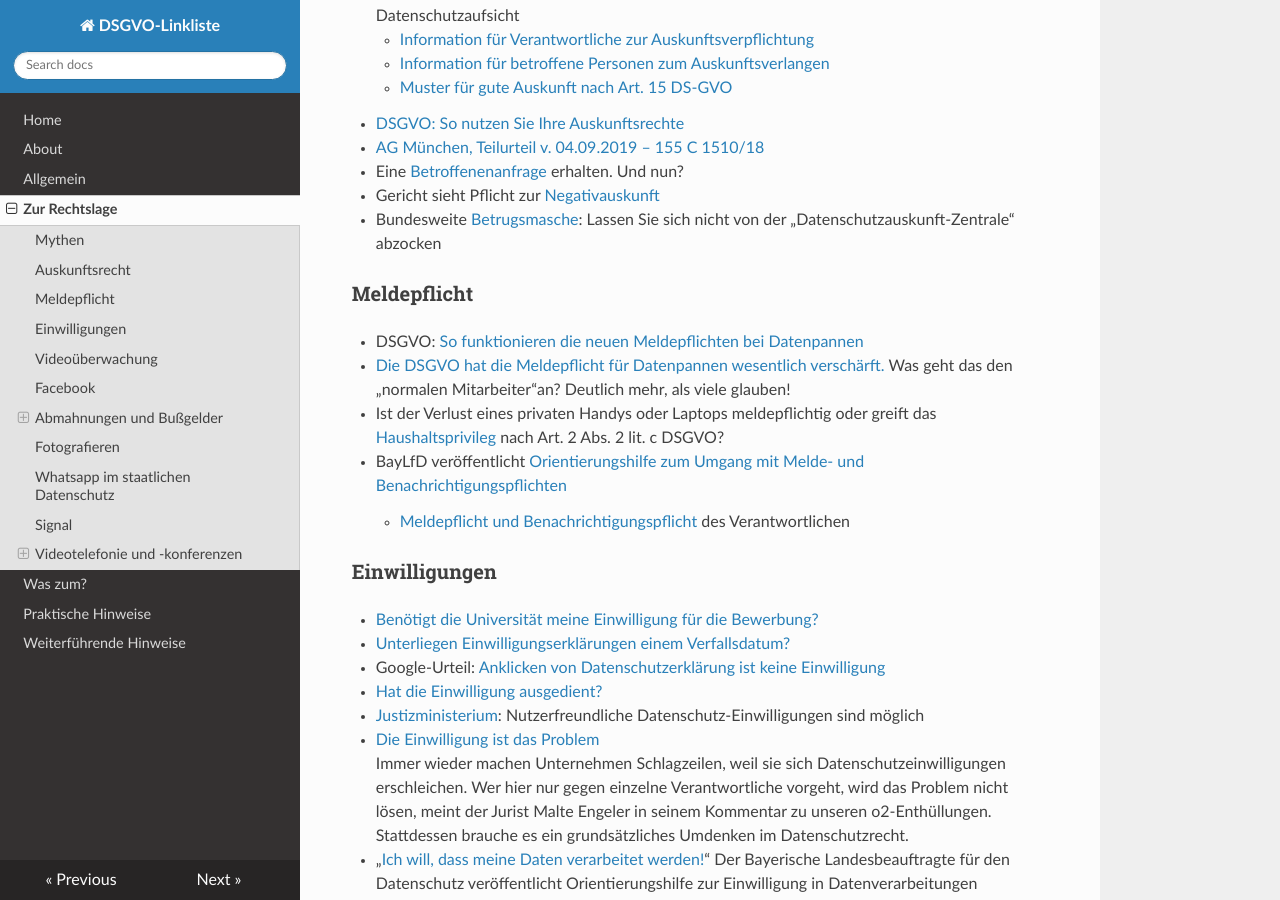
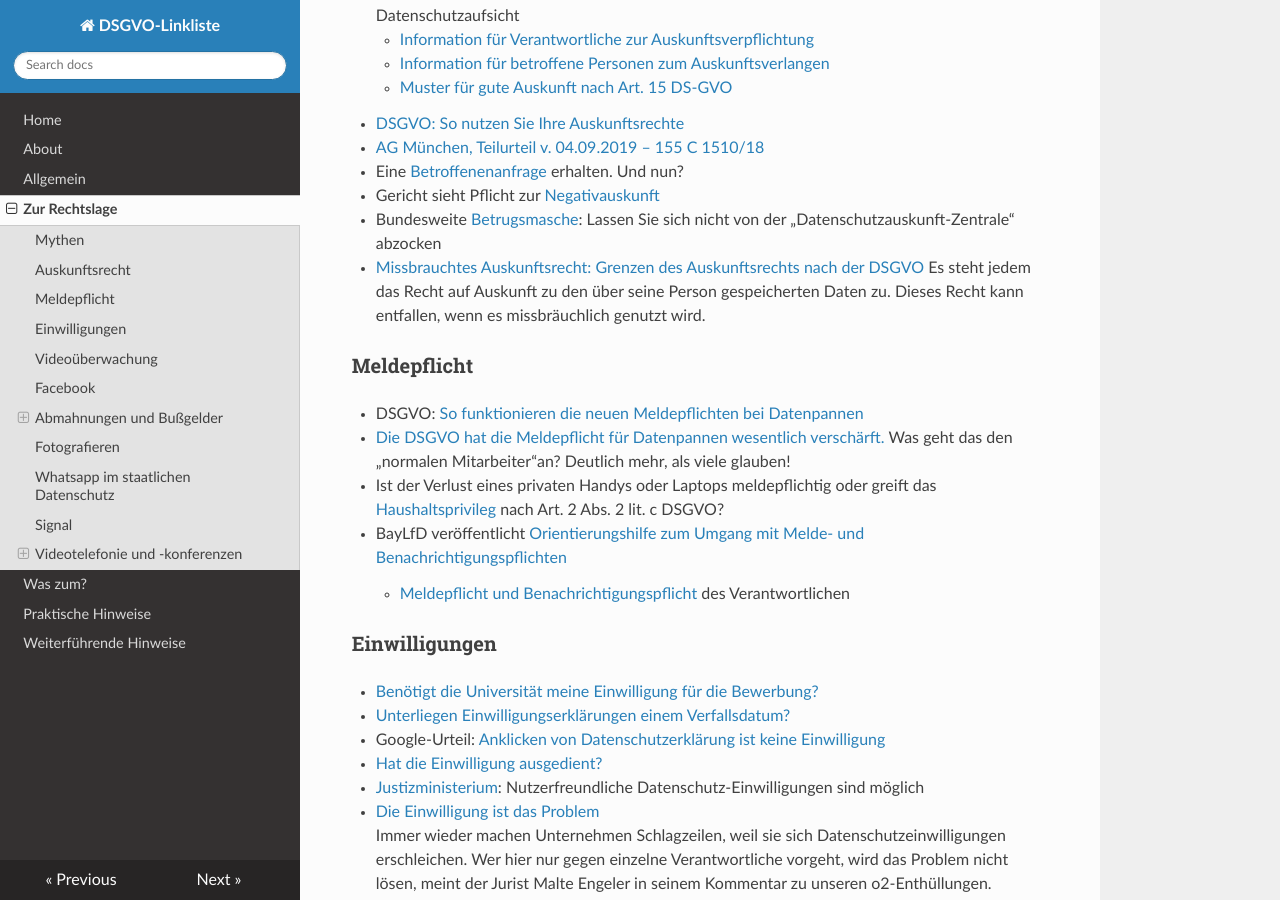
Before and after one commit to jrselzer/DSGVO-Linkliste, an MkDocs documentation site: the page built from docs/Zur_Rechtslage.md, in a window 1280 px wide and 900 px high, scrolled down 1559 px. Built offline with MkDocs 1.6.1, drawn with Linux system fonts in a browser that asks for light colours; nearby versions of some CDN libraries.

Commit message:
Update Zur_Rechtslage.md

```diff
--- a/docs/Zur_Rechtslage.md
+++ b/docs/Zur_Rechtslage.md
@@ -52,6 +52,7 @@ Zur Rechtslage
 * Eine [Betroffenenanfrage](https://www.adorgasolutions.de/betroffenenrechte-recht-auf-auskunft/) erhalten. Und nun?
 * Gericht sieht Pflicht zur [Negativauskunft](https://www.dr-datenschutz.de/gericht-sieht-pflicht-zur-negativauskunft/)
 * Bundesweite [Betrugsmasche](http://www.spiegel.de/netzwelt/web/dsgvo-betrug-fax-der-datenschutzauskunft-zentrale-einfach-ignorieren-a-1231282.html): Lassen Sie sich nicht von der „Datenschutzauskunft-Zentrale“ abzocken
+* [Missbrauchtes Auskunftsrecht: Grenzen des Auskunftsrechts nach der DSGVO](https://www.heise.de/hintergrund/Missbrauchtes-Auskunftsrecht-Grenzen-des-Auskunftsrechts-nach-der-DSGVO-7203394.html?seite=all) Es steht jedem das Recht auf Auskunft zu den über seine Person gespeicherten Daten zu. Dieses Recht kann entfallen, wenn es missbräuchlich genutzt wird.
 ### Meldepflicht
 * DSGVO: [So funktionieren die neuen Meldepflichten bei Datenpannen](https://www.heise.de/hintergrund/DSGVO-So-funktionieren-die-neuen-Meldepflichten-bei-Datenpannen-4426089.html)
 * [Die DSGVO hat die Meldepflicht für Datenpannen wesentlich verschärft.](https://www.althammer-kill.de/files/ak/content/publications/AK-Kundenmagazin_2019-02.pdf) Was geht das den „normalen Mitarbeiter“an? Deutlich mehr, als viele glauben!
```
